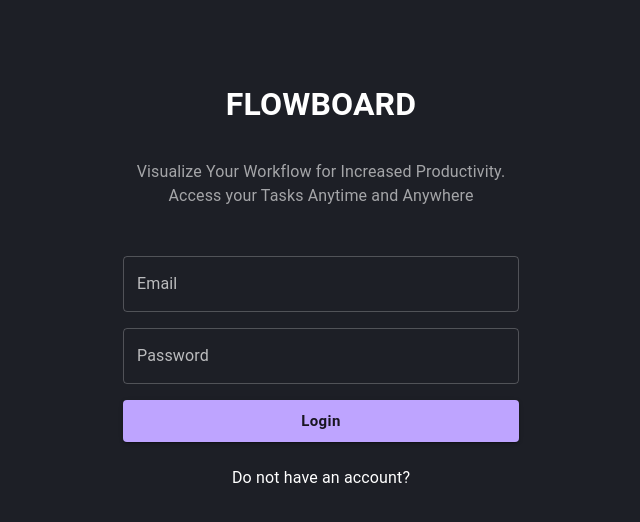
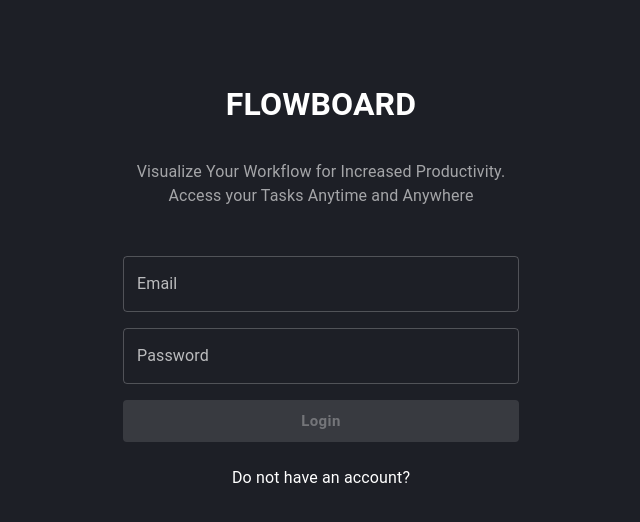
Before and after one commit to AtumaDavid/fullstack-flowboaord-drag-and-drop, a React (Vite) app: page / in a window 1280 px wide. Shown: the top 522 px of the page, without its empty margins (319-959 px from the left). Built offline with nearby package versions, Linux system fonts and the light colour scheme.

Commit message:
UI for login/signup page

```diff
--- a/src/screens/AuthScreen/AuthScreen.jsx
+++ b/src/screens/AuthScreen/AuthScreen.jsx
@@ -6,8 +6,30 @@ import {
   Typography,
   TextField,
 } from "@mui/material";
+import { useState } from "react";
+
+const initForm = {
+  email: "",
+  password: "",
+};
 
 export default function AuthScreen() {
+  const [isLogin, setIsLogin] = useState(true);
+  const [form, setForm] = useState(initForm);
+
+  const authText = isLogin
+    ? "Do not have an account?"
+    : "Already have an account?";
+
+  const handleChange = (e) =>
+    setForm((oldForm) => ({
+      ...oldForm,
+      [e.target.name]: e.target.value,
+    }));
+  //   console.log(form);
+
+  const handleAuth = async () => {};
+
   return (
     <Container
       maxWidth="xs"
@@ -24,14 +46,34 @@ export default function AuthScreen() {
         </Typography>
       </Stack>
       <Stack spacing={2}>
-        <TextField label="Email" />
-        <TextField label="Password" />
-        <Button variant="contained" size="large">
-          Login
+        <TextField
+          value={form.email}
+          name="email"
+          label="Email"
+          onChange={handleChange}
+        />
+        <TextField
+          value={form.password}
+          name="password"
+          label="Password"
+          onChange={handleChange}
+        />
+        <Button
+          disabled={!form.email.trim() || !form.password.trim()}
+          variant="contained"
+          size="large"
+          onClick={handleAuth}
+        >
+          {isLogin ? "Login" : "Register"}
         </Button>
       </Stack>
-      <Typography textAlign="center" mt={3}>
-        Do not have an account?
+      <Typography
+        onClick={() => setIsLogin((o) => !o)}
+        textAlign="center"
+        mt={3}
+        sx={{ cursor: "pointer" }}
+      >
+        {authText}
       </Typography>
     </Container>
   );
```
